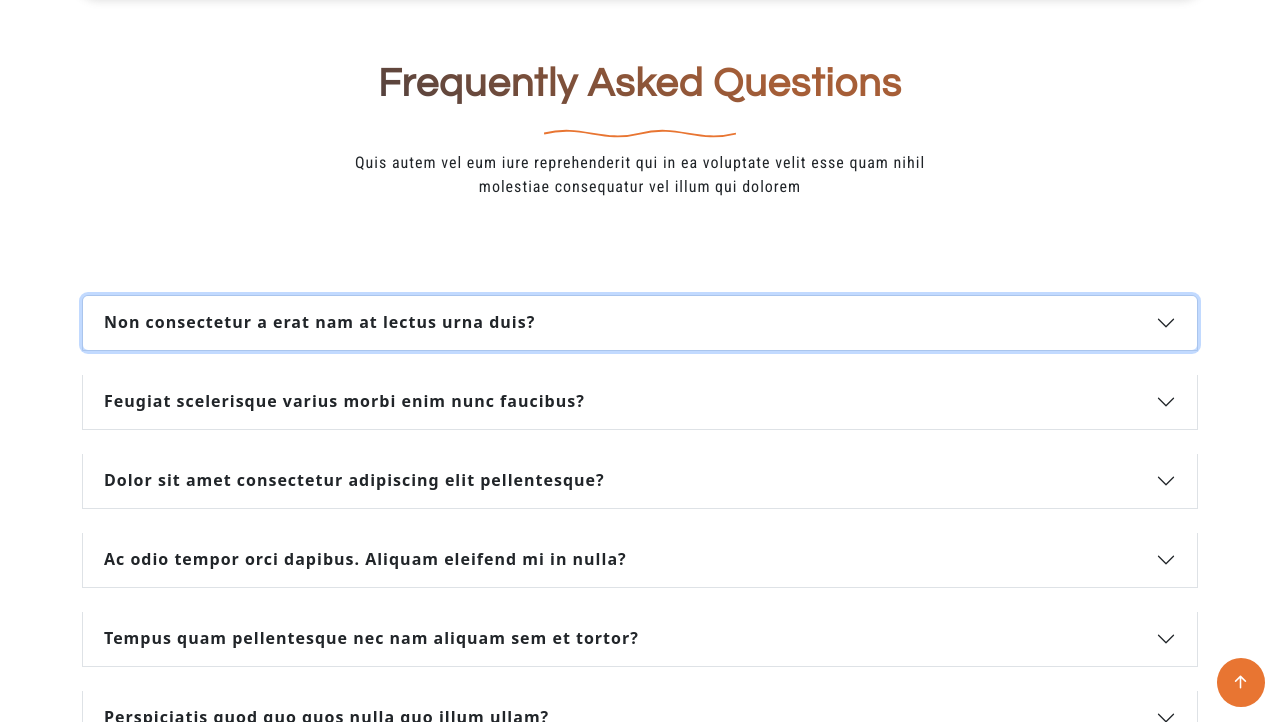
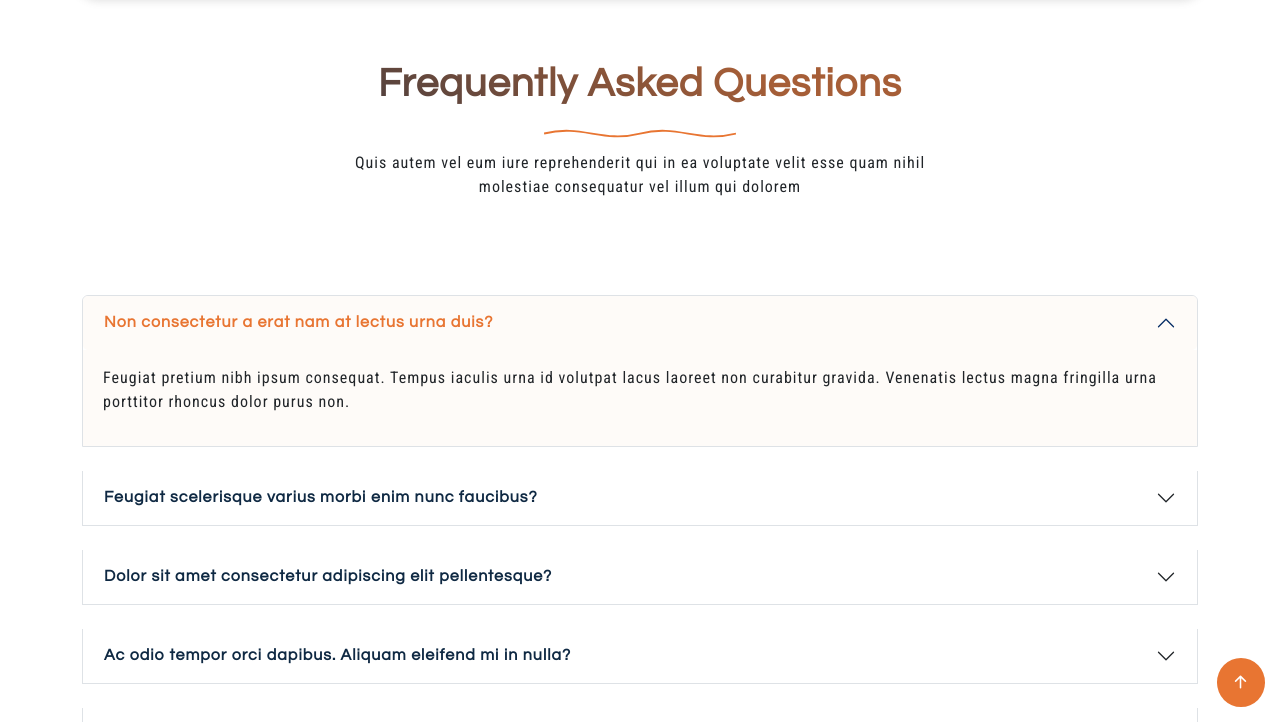
Before and after one commit to youssef-labib/Youssef_Labib_final_project, a website: page index.html in a window 1280 px wide. Both pictures are taken after a click on the button "Non consectetur a erat nam at lectus urna duis?". Shown: the part 5644-6366 px from the top of the page. Drawn offline with nearby package versions, Linux system fonts and the light colour scheme.

Commit message:
Did Some Adjustements

```diff
--- a/index.html
+++ b/index.html
@@ -449,12 +449,12 @@
                 <div class="accordion-item">
                     <h3 class="accordion-header border-0">
                         <button class="accordion-button q-summary" type="button" data-bs-toggle="collapse"
-                            data-bs-target="#panelsStayOpen-collapseOne" aria-expanded="true"
+                            data-bs-target="#panelsStayOpen-collapseOne" aria-expanded="false"
                             aria-controls="panelsStayOpen-collapseOne">
                             Non consectetur a erat nam at lectus urna duis?
                         </button>
                     </h3>
-                    <div id="panelsStayOpen-collapseOne" class="accordion-collapse collapse show">
+                    <div id="panelsStayOpen-collapseOne" class="accordion-collapse collapse">
                         <div class="accordion-body q-details">
                             <p>Feugiat pretium nibh ipsum consequat. Tempus iaculis urna id volutpat lacus laoreet non
                                 curabitur gravida. Venenatis lectus magna fringilla urna porttitor rhoncus dolor purus
--- a/src/sass/modules/home/home/_main/_contact.scss
+++ b/src/sass/modules/home/home/_main/_contact.scss
@@ -92,6 +92,11 @@
                             height: 3rem;
                             font-weight: 600;
                             font-family: "Roboto" , sans-serif;
+
+                            &:hover {
+                                opacity: 50%;
+                                transition: 0.3s ease;
+                            }
                         }
                     }
                 }
--- a/src/sass/modules/home/home/_main/_questions.scss
+++ b/src/sass/modules/home/home/_main/_questions.scss
@@ -31,11 +31,22 @@
                     border: $border;
                     border-radius: 5px !important;
                     font-weight: 600;
+                    font-family: "Questrial" , sans-serif;
+                    color: $alpha;
+                    box-shadow: none;
+                    &:hover {
+                        color: $beta;
+                    }
+                    &:focus {
+                        background-color: #fefbf8;
+                        color: $beta;
+                    }
                 }
             }
             div {
                 .q-details {
                     background-color: #fefbf8;
+                    font-family: "Roboto" , sans-serif;
                 }
             }
         }
```
Also changed, not shown: public/css/app.css, 1 other file.
